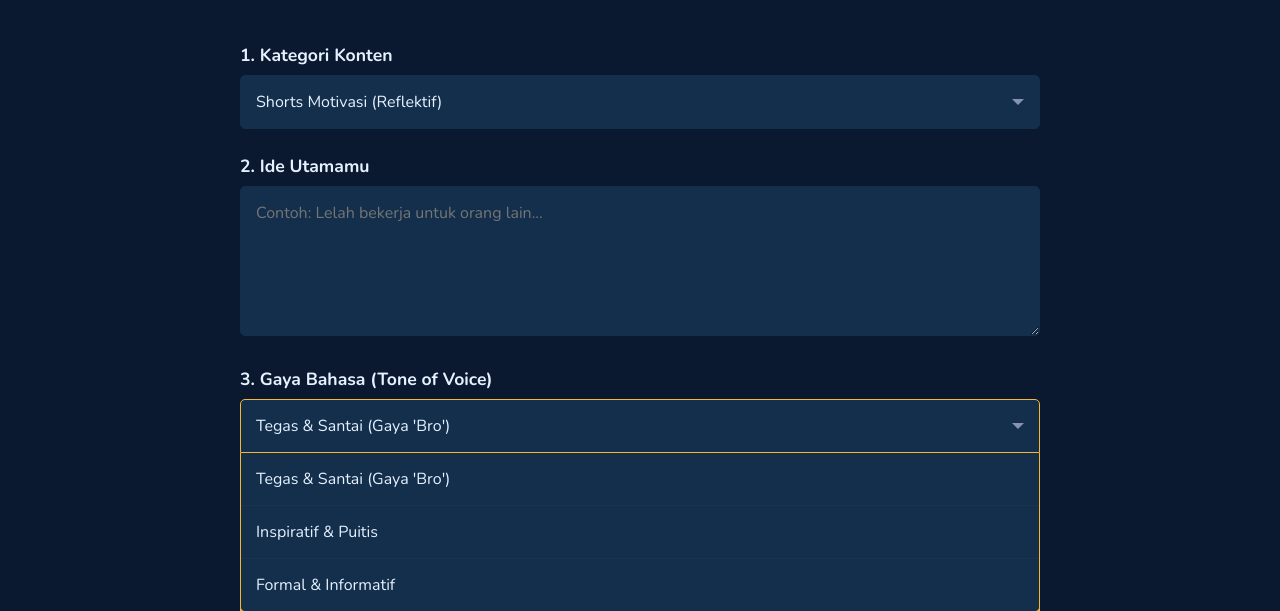
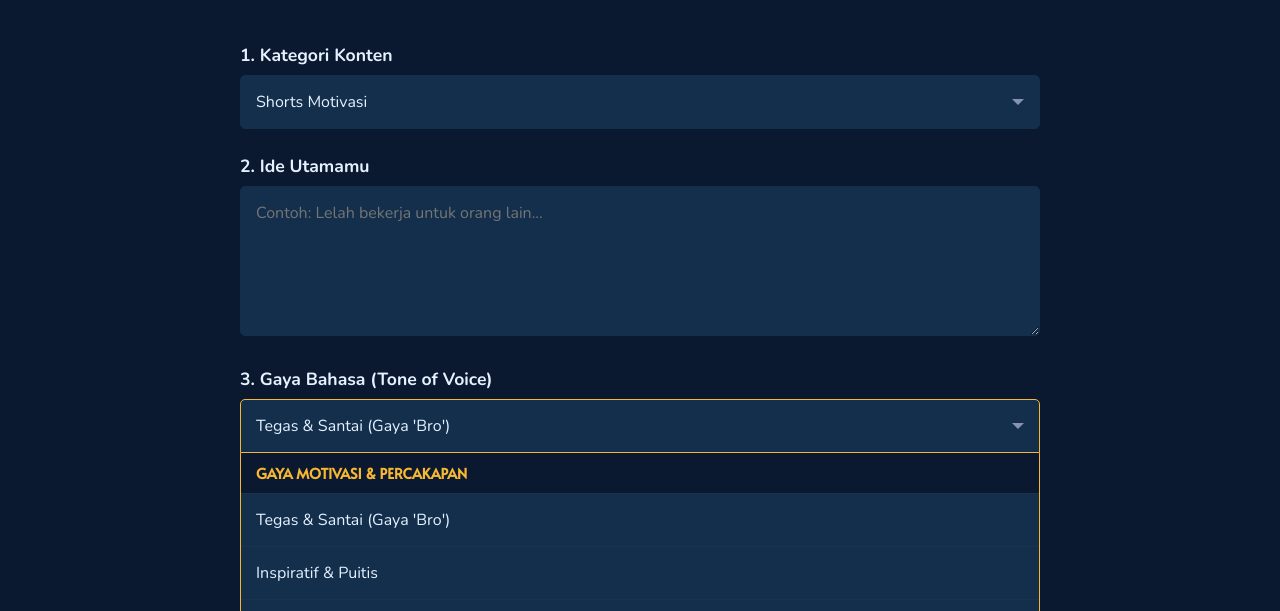
Before and after one commit to HorseSaber/Wanendira-V01, a website: page shorts_editor.html in a window 1280 px wide. Both pictures are taken after a click on the element "Tegas & Santai (Gaya 'Bro')". Shown: the part 189-800 px from the top of the page. Drawn offline with nearby package versions, Linux system fonts and the light colour scheme.

Commit message:
Update shorts_editor.html

```diff
--- a/shorts_editor.html
+++ b/shorts_editor.html
@@ -1,8 +1,12 @@
-
 <!DOCTYPE html>
 <html lang="id">
 <head>
-    <meta charset="UTF-8"> <meta name="viewport" content="width=device-width, initial-scale=1.0"> <title>Shorts Editor - Wanendira</title> <link rel="preconnect" href="https://fonts.googleapis.com"> <link rel="preconnect" href="https://fonts.gstatic.com" crossorigin> <link href="https://fonts.googleapis.com/css2?family=Alata&family=Nunito:wght@400;600;700;800&display=swap" rel="stylesheet">
+    <meta charset="UTF-8">
+    <meta name="viewport" content="width=device-width, initial-scale=1.0">
+    <title>Shorts Editor - Wanendira</title>
+    <link rel="preconnect" href="https://fonts.googleapis.com">
+    <link rel="preconnect" href="https://fonts.gstatic.com" crossorigin>
+    <link href="https://fonts.googleapis.com/css2?family=Alata&family=Nunito:wght@400;600;700;800&display=swap" rel="stylesheet">
     <style>
         :root{--navy-dark:#0A192F;--gold-accent:#F7B733;--navy-light:#132F4C;--text-primary:#E6F1FF;--text-secondary:#8892B0;--hover-bg:#1d3b5c;--error-color:#ff4d4d}
         body{background-color:var(--navy-dark);color:var(--text-primary);font-family:'Nunito',sans-serif;margin:0}
@@ -14,7 +18,16 @@
         h1{font-family:'Alata',sans-serif;font-size:clamp(2rem, 5vw, 2.8rem);text-align:center;color:var(--gold-accent);margin-top:0;margin-bottom:20px}
         label{font-weight:700;font-size:1.1em;margin-bottom:8px;display:block}
         textarea{width:100%;padding:15px;border-radius:5px;border:1px solid var(--navy-light);background-color:var(--navy-light);color:var(--text-primary);font-family:'Nunito',sans-serif;font-size:1em;box-sizing:border-box;min-height:150px;resize:vertical}
-        .custom-select-wrapper{position:relative;width:100%}.select-hidden{display:none}.select-styled{display:flex;justify-content:space-between;align-items:center;background-color:var(--navy-light);padding:15px;border-radius:5px;border:1px solid var(--navy-light);cursor:pointer;transition:all .2s ease-in-out}.select-styled:hover{border-color:var(--gold-accent)}.select-styled.active{border-color:var(--gold-accent);border-radius:5px 5px 0 0}.select-styled::after{content:"";width:0;height:0;border-left:6px solid transparent;border-right:6px solid transparent;border-top:6px solid var(--text-secondary)}.select-options{display:none;position:absolute;top:100%;left:0;right:0;z-index:99;background-color:var(--navy-light);border-radius:0 0 5px 5px;border:1px solid var(--gold-accent);border-top:0;max-height:200px;overflow-y:auto}.select-options div{padding:15px;color:var(--text-primary);cursor:pointer;transition:all .2s ease-in-out;border-top:1px solid #1a334f}.select-options div:first-child{border-top:none}.select-options div:hover{background-color:var(--hover-bg);color:var(--gold-accent)}
+        .custom-select-wrapper{position:relative;width:100%}.select-hidden{display:none}
+        .select-styled{display:flex;justify-content:space-between;align-items:center;background-color:var(--navy-light);padding:15px;border-radius:5px;border:1px solid var(--navy-light);cursor:pointer;transition:all .2s ease-in-out}
+        .select-styled:hover{border-color:var(--gold-accent)}
+        .select-styled.active{border-color:var(--gold-accent);border-radius:5px 5px 0 0}
+        .select-styled::after{content:"";width:0;height:0;border-left:6px solid transparent;border-right:6px solid transparent;border-top:6px solid var(--text-secondary)}
+        .select-options{display:none;position:absolute;top:100%;left:0;right:0;z-index:99;background-color:var(--navy-light);border-radius:0 0 5px 5px;border:1px solid var(--gold-accent);border-top:0;max-height:250px;overflow-y:auto}
+        .select-options .option-item{padding:15px;color:var(--text-primary);cursor:pointer;transition:all .2s ease-in-out;border-top:1px solid #1a334f}
+        .select-options .option-item:hover{background-color:var(--hover-bg);color:var(--gold-accent)}
+        .optgroup-label{padding:10px 15px;color:var(--gold-accent);font-family:'Alata',sans-serif;font-weight:bold;font-size:0.9em;text-transform:uppercase;border-top:1px solid #1a334f;background-color:var(--navy-dark)}
+        .select-options .option-item:first-of-type, .optgroup-label:first-child{border-top:none}
         .generate-button{background-color:var(--gold-accent);color:var(--navy-dark);border:none;padding:16px 30px;border-radius:5px;cursor:pointer;font-family:'Nunito',sans-serif;font-weight:800;font-size:1.2em;transition:all .3s ease;width:100%;margin-top:10px}
         .generate-button:disabled{background-color:var(--text-secondary);cursor:not-allowed}
         .hasil-container{margin-top:30px;width:100%;padding:25px;background-color:var(--navy-light);border-radius:10px;min-height:200px;border:1px dashed var(--text-secondary);box-sizing:border-box}
@@ -31,7 +44,11 @@
 
             <div class="custom-select-wrapper">
                 <label for="kategori">1. Kategori Konten</label>
-                <select id="kategori" class="select-hidden"> <option value="motivasi">Shorts Motivasi (Reflektif)</option> <option value="cerpen">Shorts Cerita Pendek</option> <option value="fakta-sejarah">Shorts Fakta Sejarah</option> </select>
+                <select id="kategori" class="select-hidden">
+                    <option value="motivasi">Shorts Motivasi</option>
+                    <option value="cerpen">Shorts Cerita Pendek</option>
+                    <option value="fakta-sejarah">Shorts Fakta Sejarah</option>
+                </select>
             </div>
 
             <div>
@@ -41,12 +58,30 @@
 
             <div class="custom-select-wrapper">
                 <label for="gaya-bahasa">3. Gaya Bahasa (Tone of Voice)</label>
-                <select id="gaya-bahasa" class="select-hidden"> <option value="bro-talk">Tegas & Santai (Gaya 'Bro')</option> <option value="inspiratif">Inspiratif & Puitis</option> <option value="formal">Formal & Informatif</option> </select>
+                <select id="gaya-bahasa" class="select-hidden">
+                    <optgroup label="Gaya Motivasi & Percakapan">
+                        <option value="Tegas & Santai (Gaya 'Bro')">Tegas & Santai (Gaya 'Bro')</option>
+                        <option value="Inspiratif & Puitis">Inspiratif & Puitis</option>
+                        <option value="Formal & Informatif">Formal & Informatif</option>
+                    </optgroup>
+                    <optgroup label="Gaya Narasi & Mendongeng">
+                        <option value="Narator Dongeng (Hangat & Imajinatif)">Narator Dongeng (Hangat & Imajinatif)</option>
+                        <option value="Pencerita Epik (Dramatis & Megah)">Pencerita Epik (Dramatis & Megah)</option>
+                    </optgroup>
+                     <optgroup label="Gaya Presentasi & Edukasi">
+                        <option value="Presenter Antusias (Cepat & Enerjik)">Presenter Antusias (Cepat & Enerjik)</option>
+                        <option value="Pakar Tenang (Jelas & Berwibawa)">Pakar Tenang (Jelas & Berwibawa)</option>
+                    </optgroup>
+                </select>
             </div>
 
             <div class="custom-select-wrapper">
                 <label for="gaya-visual">4. Gaya Visual</label>
-                <select id="gaya-visual" class="select-hidden"> <option value="cinematic">Cinematic (Realistis)</option> <option value="anime">Anime (Animasi Jepang)</option> <option value="kartun-3d">Kartun 3D (Seperti Pixar)</option> </select>
+                <select id="gaya-visual" class="select-hidden">
+                    <option value="cinematic">Cinematic (Realistis)</option>
+                    <option value="anime">Anime (Animasi Jepang)</option>
+                    <option value="kartun-3d">Kartun 3D (Seperti Pixar)</option>
+                </select>
             </div>
 
             <button id="generateBtn" class="generate-button">✨ Buat Skrip Lengkap!</button>
@@ -59,67 +94,79 @@
     </main>
 
     <script>
-    // ... Kode JavaScript untuk dropdown custom tetap sama ...
-    document.addEventListener('DOMContentLoaded',function(){document.querySelectorAll('.custom-select-wrapper').forEach(function(e){const t=e.querySelector('select'),l=document.createElement('div');l.setAttribute('class','select-styled'),l.textContent=t.options[t.selectedIndex].text;const c=document.createElement('div');c.setAttribute('class','select-options');for(let i=0;i<t.options.length;i++){const n=document.createElement('div');n.textContent=t.options[i].text,n.setAttribute('data-value',t.options[i].value),n.addEventListener('click',function(){l.textContent=this.textContent,t.value=this.getAttribute('data-value'),c.style.display='none',l.classList.remove('active')}),c.appendChild(n)}e.appendChild(l),e.appendChild(c),l.addEventListener('click',function(e){e.stopPropagation(),s(this),c.style.display='block'===c.style.display?'none':'block',this.classList.toggle('active')})});function s(e){document.querySelectorAll('.select-options').forEach(function(t){e.nextSibling!==t&&(t.style.display='none',t.previousSibling.classList.remove('active'))})}document.addEventListener('click',s)});
+    document.addEventListener('DOMContentLoaded', function() {
+        document.querySelectorAll('.custom-select-wrapper').forEach(function(wrapper) {
+            const selectElement = wrapper.querySelector('select');
+            const styledSelect = document.createElement('div');
+            styledSelect.setAttribute('class', 'select-styled');
+            styledSelect.textContent = selectElement.options[selectElement.selectedIndex].text;
 
-    // === BAGIAN UTAMA: MEMANGGIL BACKEND ===
-    const generateBtn = document.getElementById('generateBtn');
-    const hasilText = document.getElementById('hasilText');
+            const optionsList = document.createElement('div');
+            optionsList.setAttribute('class', 'select-options');
 
-    async function typeWriter(element, text, speed = 10) {
-        element.textContent = ""; // Kosongkan dulu
-        for (let i = 0; i < text.length; i++) {
-            await new Promise(resolve => setTimeout(resolve, speed));
-            element.textContent += text.charAt(i);
-        }
-    }
+            const options = Array.from(selectElement.children);
 
-    generateBtn.addEventListener('click', async () => {
-        const kategori = document.getElementById('kategori').value;
-        const ide = document.getElementById('ide').value;
-        const gayaBahasa = document.getElementById('gaya-bahasa').value;
-        const gayaVisual = document.getElementById('gaya-visual').value;
+            options.forEach(function(item) {
+                if (item.tagName === 'OPTGROUP') {
+                    const groupLabel = document.createElement('div');
+                    groupLabel.textContent = item.label;
+                    groupLabel.classList.add('optgroup-label');
+                    optionsList.appendChild(groupLabel);
 
-        if (!ide.trim()) {
-            alert("Bro, ide utamanya jangan kosong ya!");
-            return;
+                    const groupOptions = Array.from(item.children);
+                    groupOptions.forEach(function(option) {
+                        addOption(option);
+                    });
+                } else {
+                    addOption(item);
+                }
+            });
+
+            function addOption(option) {
+                const optionDiv = document.createElement('div');
+                optionDiv.textContent = option.textContent;
+                optionDiv.classList.add('option-item');
+                optionDiv.setAttribute('data-value', option.value);
+
+                optionDiv.addEventListener('click', function(e) {
+                    e.stopPropagation();
+                    styledSelect.textContent = this.textContent;
+                    selectElement.value = this.getAttribute('data-value');
+                    optionsList.style.display = 'none';
+                    styledSelect.classList.remove('active');
+                });
+                optionsList.appendChild(optionDiv);
+            }
+
+            wrapper.appendChild(styledSelect);
+            wrapper.appendChild(optionsList);
+
+            styledSelect.addEventListener('click', function(e) {
+                e.stopPropagation();
+                closeAllSelects(this);
+                const isHidden = optionsList.style.display === 'none' || optionsList.style.display === '';
+                optionsList.style.display = isHidden ? 'block' : 'none';
+                this.classList.toggle('active', isHidden);
+            });
+        });
+
+        function closeAllSelects(elmnt) {
+            document.querySelectorAll('.select-options').forEach(function(options) {
+                if (!elmnt || elmnt.nextSibling !== options) {
+                    options.style.display = 'none';
+                    if (options.previousSibling.classList) {
+                       options.previousSibling.classList.remove('active');
+                    }
+                }
+            });
         }
 
-        // --- UPDATE TAMPILAN SAAT LOADING ---
-        generateBtn.disabled = true;
-        generateBtn.textContent = 'Sedang Meracik Ide...';
-        hasilText.classList.remove('error-message');
-        hasilText.textContent = 'Pelayan sedang menuju dapur... Mohon tunggu sebentar...';
+        document.addEventListener('click', function() {
+            closeAllSelects(null);
+        });
 
-        try {
-            // Mengirim pesanan ke backend kita yang aman
-            const response = await fetch('/api/generate', {
-                method: 'POST',
-                headers: { 'Content-Type': 'application/json' },
-                body: JSON.stringify({ kategori, ide, gayaBahasa, gayaVisual }),
-            });
-
-            const data = await response.json();
-
-            if (!response.ok) {
-                // Jika backend mengirim pesan error, lemparkan sebagai error
-                throw new Error(data.error || 'Dapur sedang sibuk atau ada masalah.');
-            }
-
-            // --- TAMPILKAN HASIL DENGAN EFEK MENGETIK ---
-            await typeWriter(hasilText, data.script);
-
-        } catch (error) {
-            // --- MENANGANI ERROR DENGAN LEBIH ELEGAN ---
-            console.error("Terjadi kesalahan:", error);
-            const errorMessage = `Waduh, ada masalah bro: ${error.message}`;
-            hasilText.textContent = errorMessage;
-            hasilText.classList.add('error-message');
-        } finally {
-            // --- KEMBALIKAN TOMBOL KE SEMULA SETELAH SELESAI ---
-            generateBtn.disabled = false;
-            generateBtn.textContent = '✨ Buat Skrip Lengkap!';
-        }
+        // Bagian untuk fetch API (tidak berubah)
+        const generateBtn=document.getElementById('generateBtn'),hasilText=document.getElementById('hasilText');async function typeWriter(e,t,l=10){e.textContent="";for(let i=0;i<t.length;i++)await new Promise(e=>setTimeout(e,l)),e.textContent+=t.charAt(i)}generateBtn.addEventListener('click',async()=>{const e=document.getElementById('kategori').value,t=document.getElementById('ide').value,l=document.getElementById('gaya-bahasa').value,s=document.getElementById('gaya-visual').value;if(!t.trim())return void alert("Bro, ide utamanya jangan kosong ya!");generateBtn.disabled=!0,generateBtn.textContent="Sedang Meracik Ide...",hasilText.classList.remove('error-message'),hasilText.textContent="Pelayan sedang menuju dapur... Mohon tunggu sebentar...";try{const i=await fetch('/api/generate',{method:'POST',headers:{'Content-Type':'application/json'},body:JSON.stringify({kategori:e,ide:t,gayaBahasa:l,gayaVisual:s})}),a=await i.json();if(!i.ok)throw new Error(a.error||"Dapur sedang sibuk atau ada masalah.");await typeWriter(hasilText,a.script)}catch(c){console.error("Terjadi kesalahan:",c);const d=`Waduh, ada masalah bro: ${c.message}`;hasilText.textContent=d,hasilText.classList.add('error-message')}finally{generateBtn.disabled=!1,generateBtn.textContent="✨ Buat Skrip Lengkap!"}});
     });
     </script>
 </body>
```
